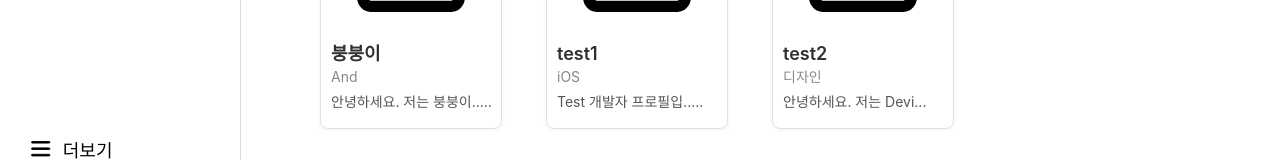
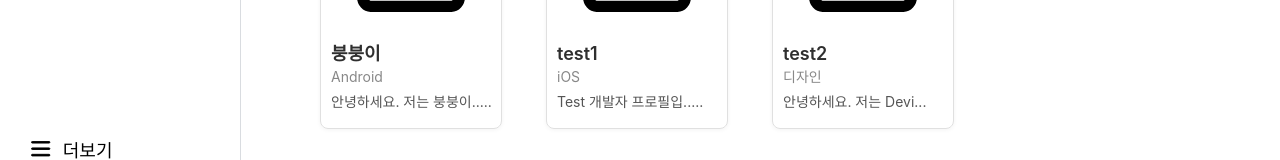
Before and after one commit to technologyaa/Devit-Web, a React (Vite) app: page /offer/dev in a window 1280 px wide. Shown: the part 623-783 px from the top of the page. Built offline with nearby package versions, Linux system fonts and the light colour scheme.

Commit message:
개발자 카테고리 버튼 기능 구현

```diff
--- a/src/data/user-list.js
+++ b/src/data/user-list.js
@@ -36,7 +36,7 @@ const users = [
   {
     id: "bung",
     name: "붕붕이",
-    job: "And",
+    job: "Android",
     info: "안녕하세요. 저는 붕붕이...",
     temp: 10,
     img: "/assets/profile-icon.svg"
--- a/src/pages/developers/DevelopersPage.jsx
+++ b/src/pages/developers/DevelopersPage.jsx
@@ -32,6 +32,16 @@ export default function DevelopersPage() {
     // 여기서 선택된 카테고리에 따른 데이터 필터링 로직을 추가할 수 있습니다.
     console.log(`Selected category: ${category}`);
   };
+
+  const filteredUsers = users.filter((user) => {
+    if (selectedCategory === "전체") {
+      return true;
+    }
+
+    return user.job === selectedCategory;
+  });
+
+  const displayedUsers = filteredUsers;
 
   return (
     <>
@@ -75,7 +85,7 @@ export default function DevelopersPage() {
           </S.Top>
 
           <S.DevUser>
-            {users.map((user) => (
+            {displayedUsers.map((user) => (
               <S.DeveloperCard key={user.id}>
                 <S.ProfileArea>
                   <S.TemperatureBar $temp={user.temp} />
```
